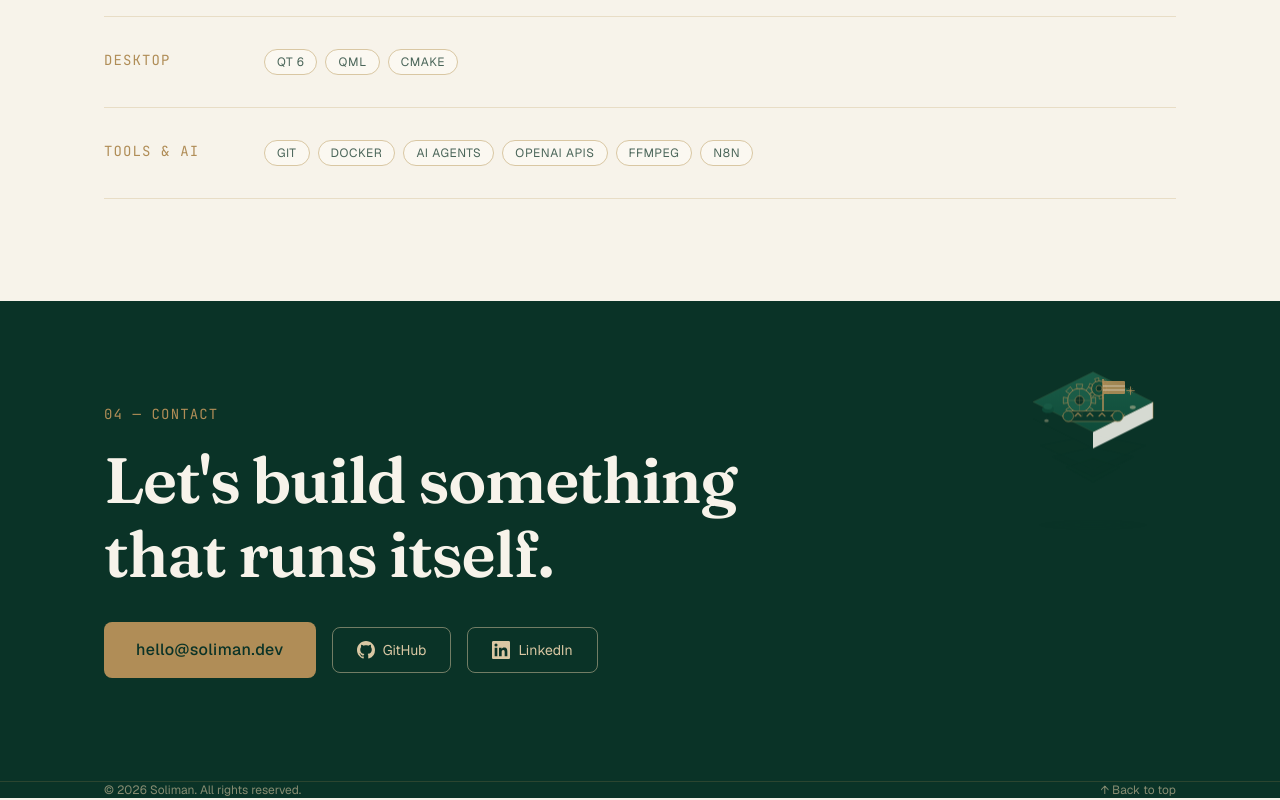
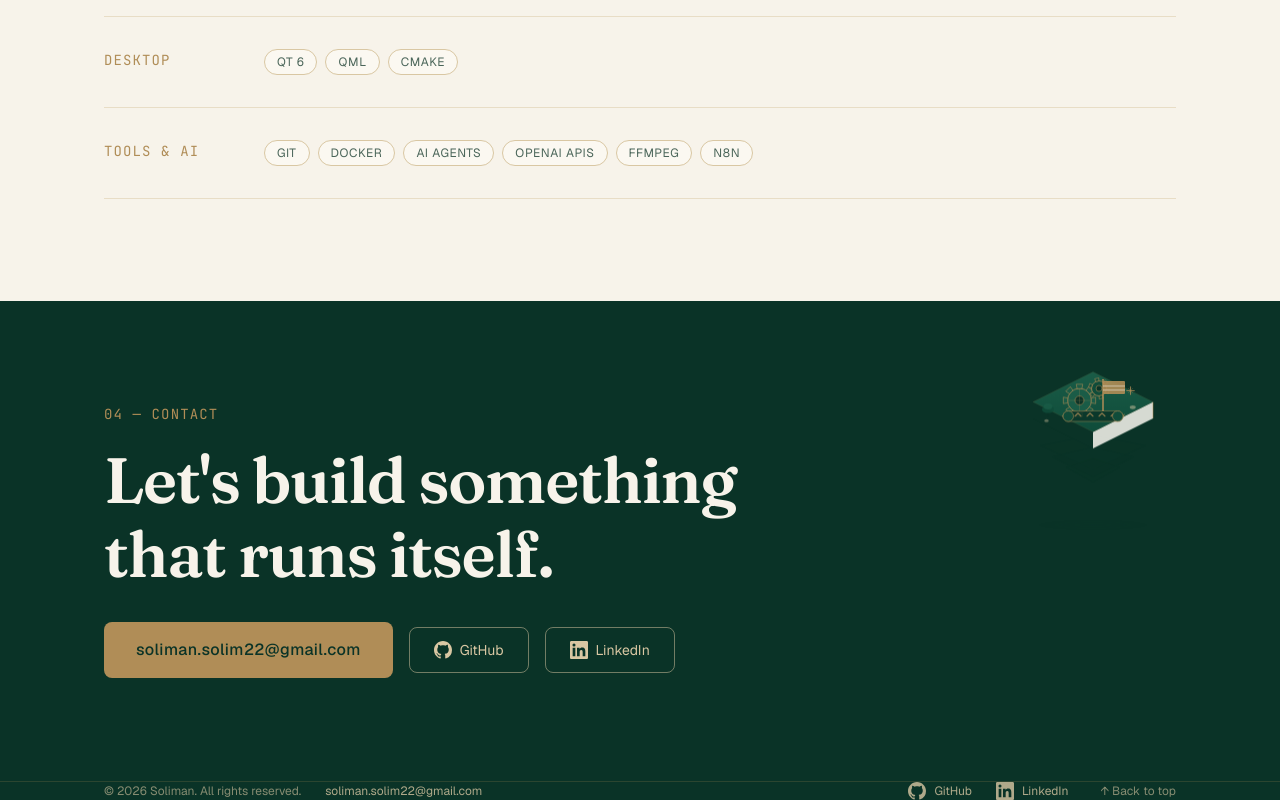
Before and after one commit to soliman-soli/portfolio, a Next.js app: page / in a window 1280 px wide. Shown: the part 3605-4405 px from the top of the page. Built offline with nearby package versions, Linux system fonts and the light colour scheme.

Commit message:
Update profile contact info and add social links to footer

```diff
--- a/data/profile.ts
+++ b/data/profile.ts
@@ -9,8 +9,7 @@ that eliminate repetitive work. If a task runs more than twice, I automate it.`,
   basedIn: 'Egypt',
   focus: 'Backend & Automation',
   currently: 'Deepening Next.js & distributed system design',
-  // ← Replace with your real email, GitHub, and LinkedIn
-  email: 'hello@soliman.dev',
-  github: 'https://github.com/soliman',
-  linkedin: 'https://linkedin.com/in/soliman',
+  email: 'soliman.solim22@gmail.com',
+  github: 'https://github.com/soliman-soli',
+  linkedin: 'https://www.linkedin.com/in/soliman-ahmed-software',
 }
--- a/sections/Contact.tsx
+++ b/sections/Contact.tsx
@@ -157,10 +157,50 @@ export default function Contact() {
           borderTop: '1px solid rgba(176, 141, 87, 0.2)',
         }}
       >
-        <div className="container-main py-6 flex flex-col sm:flex-row items-center justify-between gap-4">
-          <p className="font-mono text-xs text-[var(--brass-soft)] opacity-60">
-            © {new Date().getFullYear()} Soliman. All rights reserved.
-          </p>
+        <div className="container-main py-8 flex flex-col md:flex-row items-center justify-between gap-6">
+          <div className="flex flex-col sm:flex-row items-center gap-3 sm:gap-6 text-xs font-mono text-[var(--brass-soft)]">
+            <span className="opacity-60">© {new Date().getFullYear()} Soliman. All rights reserved.</span>
+            <a
+              href={`mailto:${profile.email}`}
+              className="opacity-80 hover:opacity-100 hover:text-[var(--brass)] transition-colors underline-offset-4 hover:underline"
+            >
+              {profile.email}
+            </a>
+          </div>
+
+          <div className="flex items-center gap-4 sm:gap-6">
+            <a
+              href={profile.github}
+              target="_blank"
+              rel="noopener noreferrer"
+              aria-label="GitHub profile"
+              className="
+                flex items-center gap-2 text-xs font-mono
+                text-[var(--brass-soft)] opacity-80
+                hover:opacity-100 hover:text-[var(--brass)]
+                transition-all duration-200
+                focus-visible:ring-2 focus-visible:ring-[var(--brass)]
+              "
+            >
+              <GithubIcon />
+              <span>GitHub</span>
+            </a>
+            <a
+              href={profile.linkedin}
+              target="_blank"
+              rel="noopener noreferrer"
+              aria-label="LinkedIn profile"
+              className="
+                flex items-center gap-2 text-xs font-mono
+                text-[var(--brass-soft)] opacity-80
+                hover:opacity-100 hover:text-[var(--brass)]
+                transition-all duration-200
+                focus-visible:ring-2 focus-visible:ring-[var(--brass)]
+              "
+            >
+              <LinkedInIcon />
+              <span>LinkedIn</span>
+            </a>
             <a
               href="#top"
               className="
@@ -168,11 +208,13 @@ export default function Contact() {
                 hover:opacity-100 hover:text-[var(--brass)]
                 transition-all duration-250 ease-arch
                 focus-visible:ring-2 focus-visible:ring-[var(--brass)]
+                ml-2
               "
             >
               ↑ Back to top
             </a>
           </div>
+        </div>
       </footer>
     </>
   )
```
Lines whose indentation alone changed are shown as unchanged.
